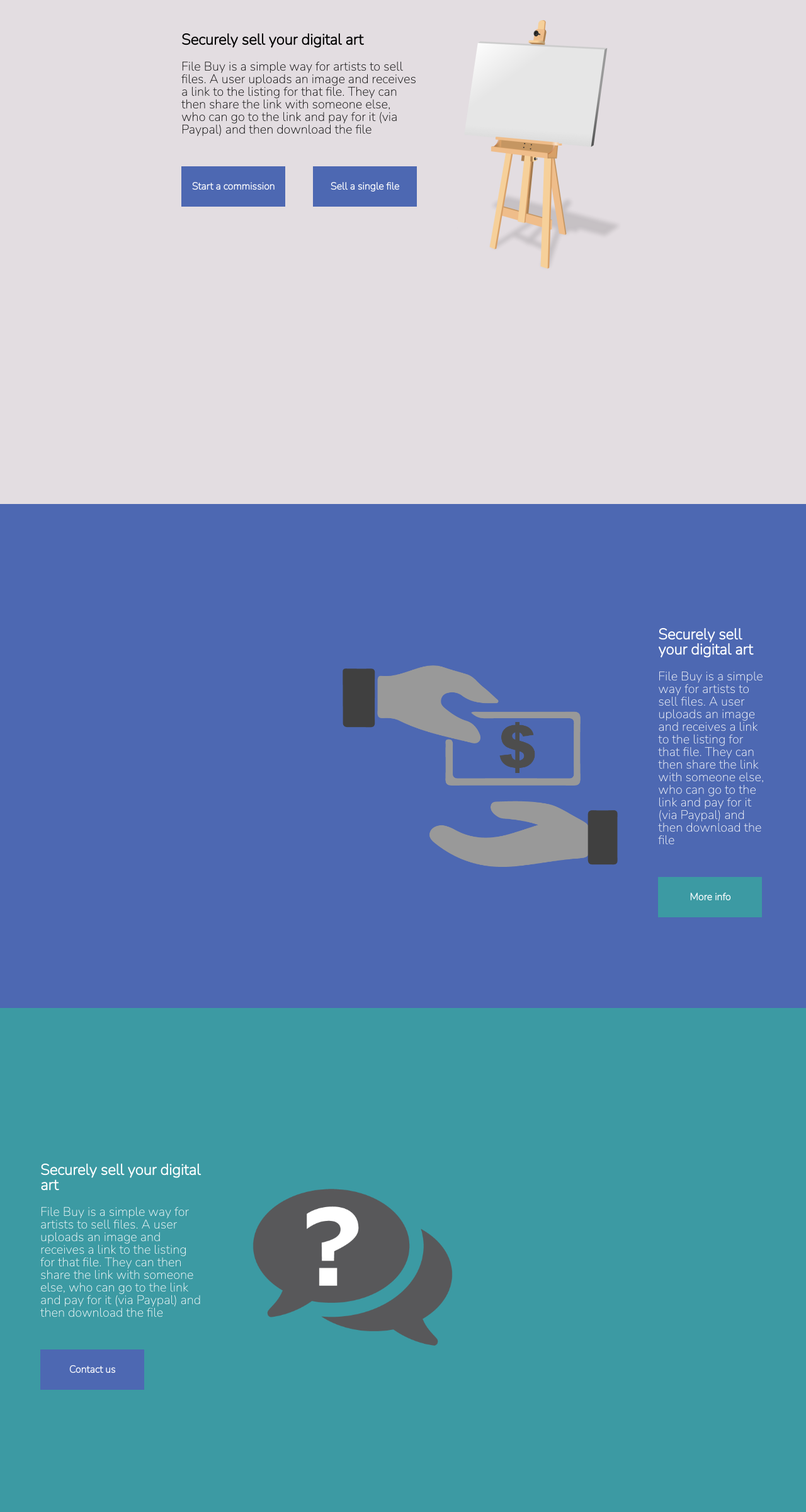
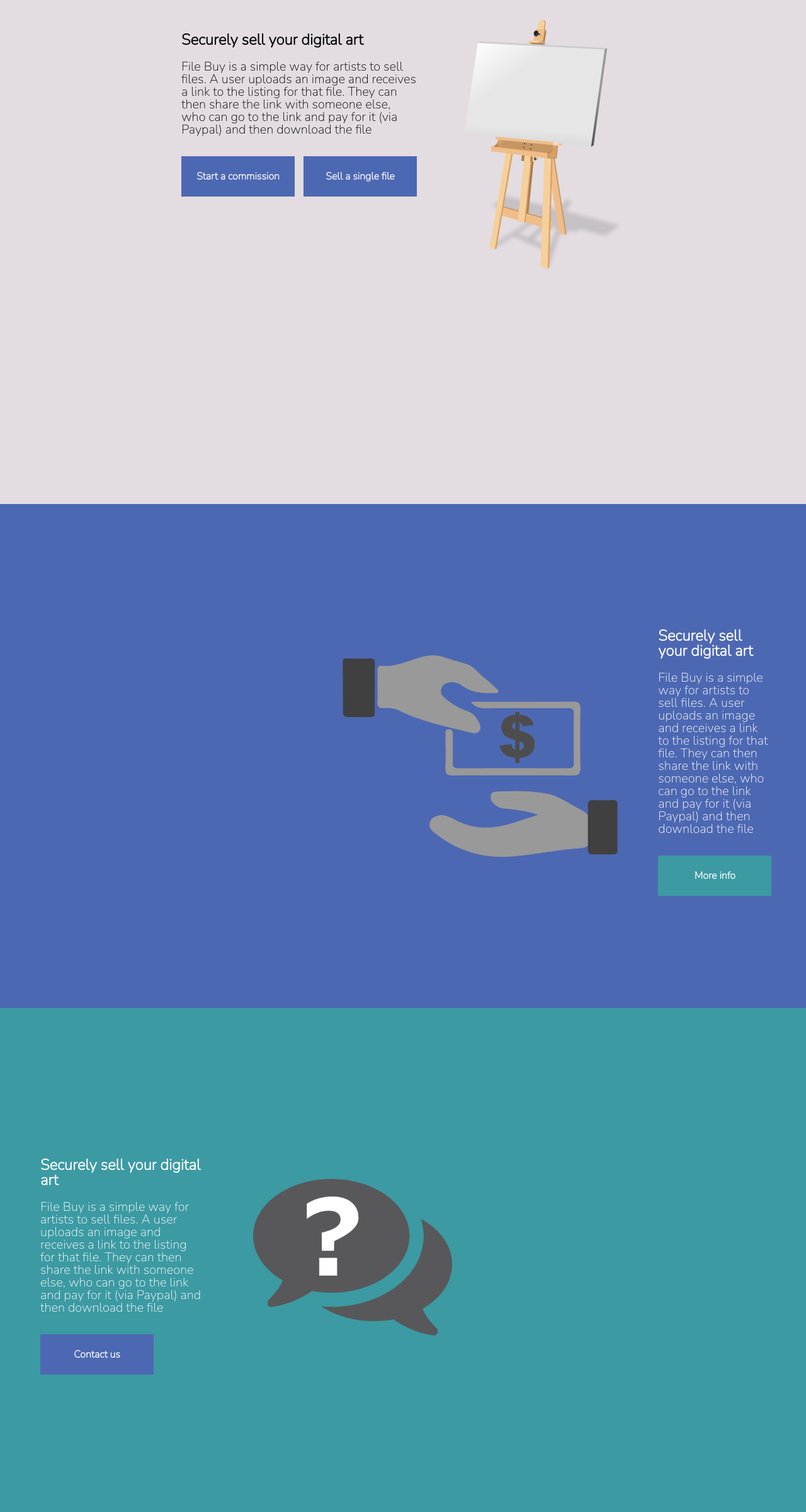
Before and after one commit to jnwjack/FileBuy, a PHP site: page /index.new.html in a window 1280 px wide. Shown: the whole page at 63% size. Run offline with PHP 8.4, Linux system fonts and the light colour scheme.

Commit message:
fixed formatting on landing buttons

```diff
--- a/css/index.new.css
+++ b/css/index.new.css
@@ -8,8 +8,6 @@
   justify-content: space-between;
 
   width: 80%;
-
-  margin-top: 2rem;
 }
 .hero > * {
   margin: 0 2rem;
@@ -36,8 +34,8 @@
   background-color: #4D68B2;
   padding-left: 1rem;
   padding-right: 1rem;
-  margin-top: 3rem;
-  width: 165px;
+  margin-top: 2rem;
+  width: 180px;
 }
 .black {
   color: #000000;
@@ -48,6 +46,8 @@
 section {
   height: 100vh;
   width: 100%;
+  padding-top: 2rem;
+  padding-bottom: 2rem;
   display: flex;
   flex-direction: row;
 }
```
